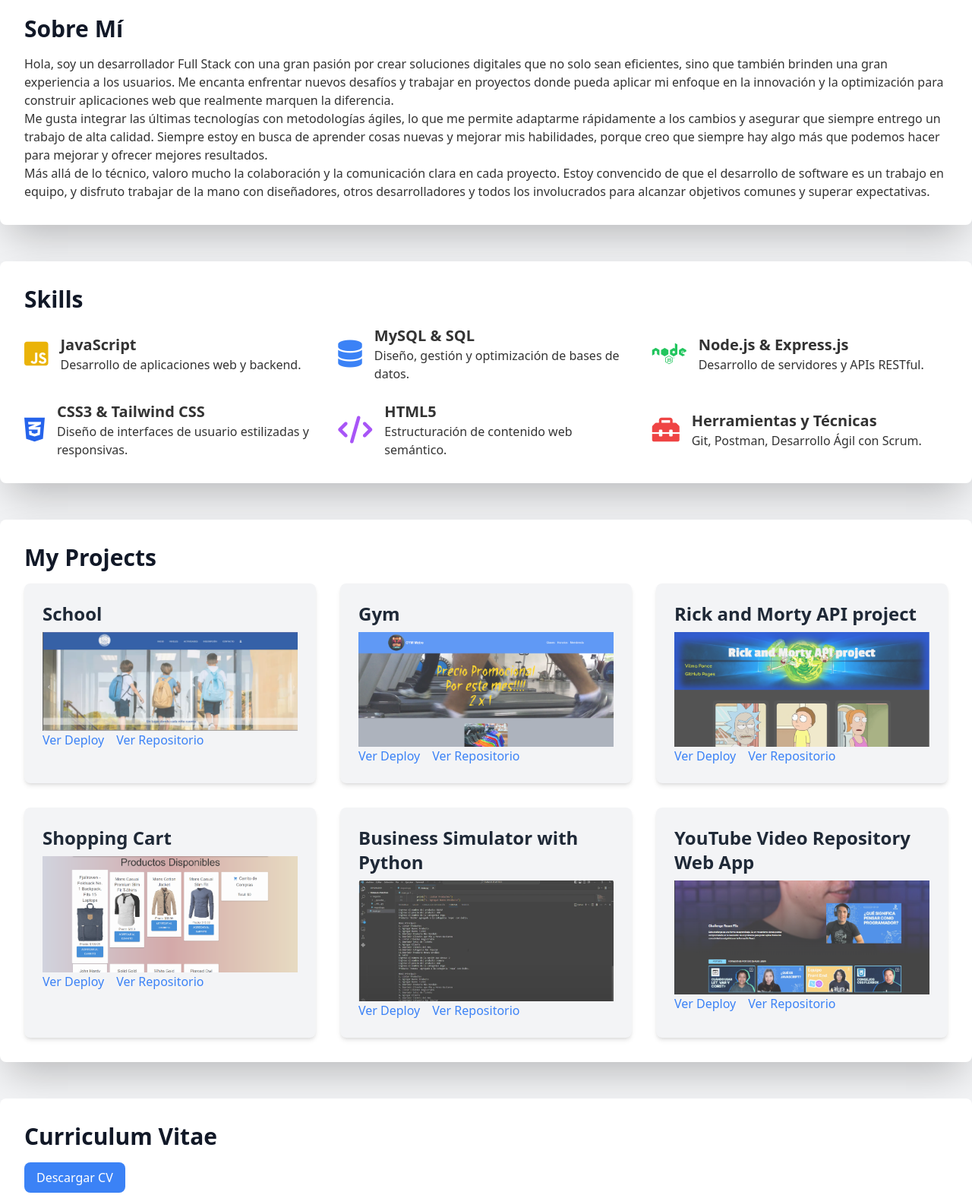
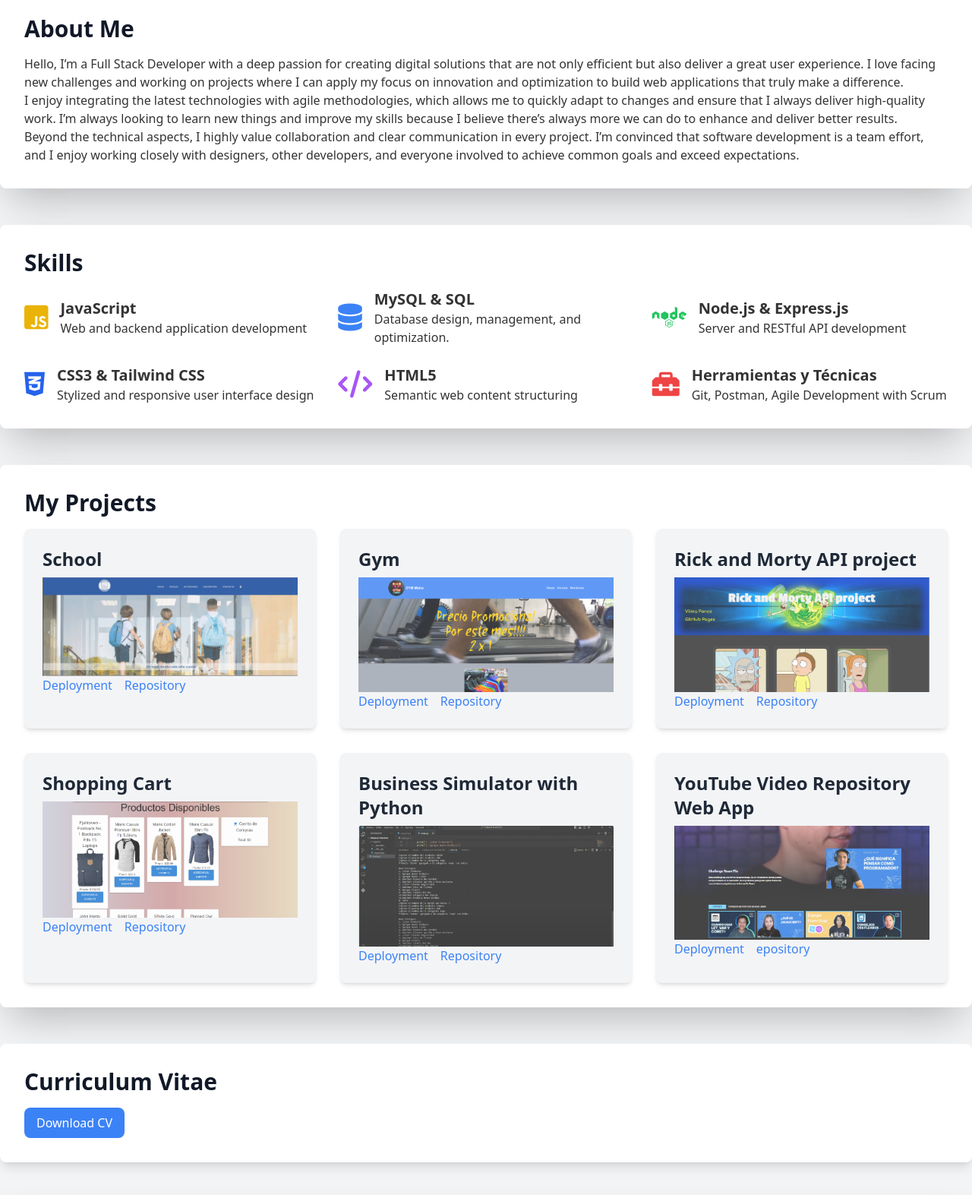
Before and after one commit to vilmaponce/PortfolioVilmaP, a plain HTML site: page index.html in a window 1280 px wide. Shown: the part 860-2433 px from the top of the page at 76% size. Drawn offline with nearby package versions, Linux system fonts and the light colour scheme.

Commit message:
algunos cambios en el html

```diff
--- a/index.html
+++ b/index.html
@@ -16,9 +16,9 @@
         <div class="container mx-auto flex items-center justify-between">
             <h1 class="text-white text-2xl font-bold">Mi Portafolio</h1>
             <div>
-                <a href="#about" class="text-white mr-4">Sobre Mí</a>
-                <a href="#skills" class="text-white mr-4">Habilidades</a>
-                <a href="#contact" class="text-white">Contacto</a>
+                <a href="#about" class="text-white mr-4">About Me</a>
+                <a href="#skills" class="text-white mr-4">Skills</a>
+                <a href="#contact" class="text-white">Contact</a>
             </div>
         </div>
     </nav>
@@ -31,8 +31,8 @@
             class="mi-foto absolute right-1/4 md:transform md:translate-x-2 md:block hidden"
             style="max-width: 35%; max-height: 60vh;">
         <div class="text-left z-10 pl-6">
-            <h2 class="text-5xl font-bold mb-5">Desarrolladora Web Full Stack</h2>
-            <p class="text-2xl mb-9">Transformando ideas en soluciones digitales.</p>
+            <h2 class="text-5xl font-bold mb-5">Full Stack Developer</h2>
+            <p class="text-2xl mb-9">Transforming ideas into digital solutions</p>
             <a href="#contact"
                 class="bg-teal-500 hover:bg-teal-700 text-white font-bold py-2 px-4 rounded">Contáctame</a>
         </div>
@@ -41,21 +41,19 @@
 
 
 
-    <!-- Sobre Mí -->
+    <!-- About Me -->
     <section id="about" class="container mx-auto my-12 p-8 bg-white rounded-lg shadow-2xl">
-        <h2 class="text-3xl font-bold text-gray-900 mb-4">Sobre Mí</h2>
-        <p>Hola, soy un desarrollador Full Stack con una gran pasión por crear soluciones digitales que no solo sean
-            eficientes, sino que también brinden una gran experiencia a los usuarios. Me encanta enfrentar nuevos
-            desafíos y trabajar en proyectos donde pueda aplicar mi enfoque en la innovación y la optimización para
-            construir aplicaciones web que realmente marquen la diferencia.</p>
-        <p>Me gusta integrar las últimas tecnologías con metodologías ágiles, lo que me permite adaptarme rápidamente a
-            los cambios y asegurar que siempre entrego un trabajo de alta calidad. Siempre estoy en busca de aprender
-            cosas nuevas y mejorar mis habilidades, porque creo que siempre hay algo más que podemos hacer para mejorar
-            y ofrecer mejores resultados.</p>
-        <p>Más allá de lo técnico, valoro mucho la colaboración y la comunicación clara en cada proyecto. Estoy
-            convencido de que el desarrollo de software es un trabajo en equipo, y disfruto trabajar de la mano con
-            diseñadores, otros desarrolladores y todos los involucrados para alcanzar objetivos comunes y superar
-            expectativas.</p>
+        <h2 class="text-3xl font-bold text-gray-900 mb-4">About Me</h2>
+        <p>Hello, I’m a Full Stack Developer with a deep passion for creating digital solutions that are not only
+            efficient but also deliver a great user experience. I love facing new challenges and working on projects
+            where I can apply my focus on innovation and optimization to build web applications that truly make a
+            difference.</p>
+        <p>I enjoy integrating the latest technologies with agile methodologies, which allows me to quickly adapt to
+            changes and ensure that I always deliver high-quality work. I’m always looking to learn new things and
+            improve my skills because I believe there’s always more we can do to enhance and deliver better results.</p>
+        <p>Beyond the technical aspects, I highly value collaboration and clear communication in every project. I’m
+            convinced that software development is a team effort, and I enjoy working closely with designers, other
+            developers, and everyone involved to achieve common goals and exceed expectations.</p>
     </section>
 
 
@@ -67,135 +65,134 @@
                 <i class="fab fa-js-square text-4xl text-yellow-500 mr-4"></i>
                 <div>
                     <h3 class="text-xl font-bold">JavaScript</h3>
-                    <p>Desarrollo de aplicaciones web y backend.</p>
+                    <p>Web and backend application development</p>
                 </div>
             </div>
             <div class="flex items-center">
                 <i class="fas fa-database text-4xl text-blue-500 mr-4"></i>
                 <div>
                     <h3 class="text-xl font-bold">MySQL & SQL</h3>
-                    <p>Diseño, gestión y optimización de bases de datos.</p>
+                    <p>Database design, management, and optimization.</p>
                 </div>
             </div>
             <div class="flex items-center">
                 <i class="fab fa-node text-4xl text-green-500 mr-4"></i>
                 <div>
                     <h3 class="text-xl font-bold">Node.js & Express.js</h3>
-                    <p>Desarrollo de servidores y APIs RESTful.</p>
+                    <p>Server and RESTful API development</p>
                 </div>
             </div>
             <div class="flex items-center">
                 <i class="fab fa-css3-alt text-4xl text-blue-600 mr-4"></i>
                 <div>
                     <h3 class="text-xl font-bold">CSS3 & Tailwind CSS</h3>
-                    <p>Diseño de interfaces de usuario estilizadas y responsivas.</p>
+                    <p>Stylized and responsive user interface design</p>
                 </div>
             </div>
             <div class="flex items-center">
                 <i class="fas fa-code text-4xl text-purple-500 mr-4"></i>
                 <div>
                     <h3 class="text-xl font-bold">HTML5</h3>
-                    <p>Estructuración de contenido web semántico.</p>
+                    <p>Semantic web content structuring</p>
                 </div>
             </div>
             <div class="flex items-center">
                 <i class="fas fa-toolbox text-4xl text-red-500 mr-4"></i>
                 <div>
                     <h3 class="text-xl font-bold">Herramientas y Técnicas</h3>
-                    <p>Git, Postman, Desarrollo Ágil con Scrum.</p>
+                    <p>Git, Postman, Agile Development with Scrum</p>
                 </div>
             </div>
         </div>
     </section>
 
-    <!-- Proyectos -->
+    <!-- Projects-->
 
     <section id="projects" class="container mx-auto my-12 p-8 bg-white rounded-lg shadow-2xl">
         <h2 class="text-3xl font-bold text-gray-900 mb-4">My Projects</h2>
         <div class="grid grid-cols-1 sm:grid-cols-2 lg:grid-cols-3 gap-8">
-            <!-- Proyecto 1 -->
+            <!-- Project 1 -->
             <div class="bg-gray-100 p-6 rounded-lg shadow-md">
                 <h3 class="text-2xl font-semibold text-gray-800 mb-2">School </h3>
                 <img src="./Documentos/fotoLuminova.png" class="transparent-img" alt="Proyecto 1">
 
                 <div class="flex items-center space-x-4">
-                    <a href="./Documentos/VideoLuminova.mp4" target="_blank" class="text-blue-500 hover:underline">Ver
-                        Deploy</a>
+                    <a href="./Documentos/VideoLuminova.mp4" target="_blank" class="text-blue-500 hover:underline">Deployment</a>
                     <a href="https://github.com/vilmaponce/colegio" target="_blank"
-                        class="text-blue-500 hover:underline">Ver Repositorio</a>
+                        class="text-blue-500 hover:underline">Repository</a>
                 </div>
             </div>
-            <!-- Proyecto 2 -->
+            <!-- Project 2 -->
             <div class="bg-gray-100 p-6 rounded-lg shadow-md">
                 <h3 class="text-2xl font-semibold text-gray-800 mb-2"> Gym</h3>
                 <img src="./Documentos/gym.png" class="transparent-img" alt="Proyecto 2">
 
                 <div class="flex items-center space-x-4">
                     <a href="https://vilmaponce.github.io/Proyecto-Gym/" target="_blank"
-                        class="text-blue-500 hover:underline">Ver Deploy</a>
+                        class="text-blue-500 hover:underline">Deployment</a>
                     <a href="https://github.com/vilmaponce/Proyecto-Gym" target="_blank"
-                        class="text-blue-500 hover:underline">Ver Repositorio</a>
+                        class="text-blue-500 hover:underline">Repository</a>
                 </div>
             </div>
-            <!-- Proyecto 3 -->
+            <!-- Project 3 -->
             <div class="bg-gray-100 p-6 rounded-lg shadow-md">
                 <h3 class="text-2xl font-semibold text-gray-800 mb-2">Rick and Morty API project</h3>
                 <img src="./Documentos/fetch.png" class="transparent-img" alt="Proyecto3">
 
                 <div class="flex items-center space-x-4">
                     <a href="https://vilmaponce.github.io/fetchCaCodo/" target="_blank"
-                        class="text-blue-500 hover:underline">Ver Deploy</a>
+                        class="text-blue-500 hover:underline">Deployment</a>
                     <a href="https://github.com/vilmaponce/fetchCaCodo" target="_blank"
-                        class="text-blue-500 hover:underline">Ver Repositorio</a>
+                        class="text-blue-500 hover:underline">Repository</a>
                 </div>
             </div>
-            <!-- Proyecto 4 -->
+            <!-- Project 4 -->
             <div class="bg-gray-100 p-6 rounded-lg shadow-md">
                 <h3 class="text-2xl font-semibold text-gray-800 mb-2"> Shopping Cart</h3>
                 <img src="./Documentos/carrito.png" class="transparent-img" alt="Proyecto 4">
 
                 <div class="flex items-center space-x-4">
                     <a href="https://shop-cart-eosin.vercel.app/" target="_blank"
-                        class="text-blue-500 hover:underline">Ver Deploy</a>
+                        class="text-blue-500 hover:underline">Deployment</a>
                     <a href="https://github.com/tuusuario/repo-proyecto-2" target="_blank"
-                        class="text-blue-500 hover:underline">Ver Repositorio</a>
+                        class="text-blue-500 hover:underline">Repository</a>
                 </div>
             </div>
-            <!-- Proyecto 5 -->
+            <!-- Project 5 -->
             <div class="bg-gray-100 p-6 rounded-lg shadow-md">
                 <h3 class="text-2xl font-semibold text-gray-800 mb-2">Business Simulator with Python</h3>
                 <img src="./Documentos/negocio.png" class="transparent-img" alt="Proyecto 5">
 
                 <div class="flex items-center space-x-4">
                     <a href="https://www.youtube.com/watch?v=I-hbFVF5tz0" target="_blank"
-                        class="text-blue-500 hover:underline">Ver Deploy</a>
+                        class="text-blue-500 hover:underline">Deployment</a>
                     <a href="https://github.com/vilmaponce/TrabajoP" target="_blank"
-                        class="text-blue-500 hover:underline">Ver Repositorio</a>
+                        class="text-blue-500 hover:underline">Repository</a>
                 </div>
             </div>
-            <!-- Proyecto 6 -->
+            <!-- Project 6 -->
             <div class="bg-gray-100 p-6 rounded-lg shadow-md">
                 <h3 class="text-2xl font-semibold text-gray-800 mb-2">YouTube Video Repository Web App</h3>
                 <img src="./Documentos/flix.png" class="transparent-img" alt="Proyecto ">
 
                 <div class="flex items-center space-x-4">
                     <a href="https://vil-flix-325k4ybhv-vilmaponce.vercel.app/" target="_blank"
-                        class="text-blue-500 hover:underline">Ver Deploy</a>
+                        class="text-blue-500 hover:underline">Deployment</a>
                     <a href="https://github.com/vilmaponce/Vil-FLIX" target="_blank"
-                        class="text-blue-500 hover:underline">Ver Repositorio</a>
+                        class="text-blue-500 hover:underline">epository</a>
                 </div>
             </div>
 
         </div>
     </section>
-     <!--Cv-->
-     <section id="contact" class="container mx-auto my-12 p-8 bg-white rounded-lg shadow-lg">
+    <!--Cv-->
+    <section id="contact" class="container mx-auto my-12 p-8 bg-white rounded-lg shadow-lg">
         <h2 class="text-3xl font-bold text-gray-900 mb-4">Curriculum Vitae</h2>
         <div class="flex items-center space-x-6">
             <!-- Enlace para descargar el CV -->
             <a href="./Documentos/CV-Vilma Ponce.pdf"
                 class="bg-blue-500 text-white px-4 py-2 rounded-lg hover:bg-blue-600" download="CV-Vilma-Ponce.pdf">
-                Descargar CV
+                Download CV
             </a>
 
         </div>
@@ -203,11 +200,11 @@
 
     <!-- Contacto -->
     <section id="contact" class="container mx-auto my-12 p-8 bg-white rounded-lg shadow-2xl">
-        <h2 class="text-3xl font-bold text-gray-900 mb-4">Contacto</h2>
+        <h2 class="text-3xl font-bold text-gray-900 mb-4">Contact</h2>
         <form action="https://formspree.io/f/xwkgjrln" method="POST">
             <div class="grid grid-cols-1 md:grid-cols-2 gap-6">
                 <div class="mb-4">
-                    <label for="name" class="block text-gray-700 font-semibold mb-2">Nombre:</label>
+                    <label for="name" class="block text-gray-700 font-semibold mb-2">Name:</label>
                     <input type="text" id="name" name="name" class="w-full px-4 py-2 border border-gray-300 rounded-lg"
                         required>
                 </div>
@@ -218,7 +215,7 @@
                 </div>
             </div>
             <div class="mb-4">
-                <label for="message" class="block text-gray-700 font-semibold mb-2">Mensaje:</label>
+                <label for="message" class="block text-gray-700 font-semibold mb-2">Menssage:</label>
                 <textarea id="message" name="message" rows="4"
                     class="w-full px-4 py-2 border border-gray-300 rounded-lg" required></textarea>
             </div>
@@ -240,7 +237,7 @@
     <!-- Footer -->
     <footer class="bg-gray-900 text-white py-6">
         <div class="container mx-auto text-center">
-            <p>&copy; 2024 Vilma Ponce. Todos los derechos reservados.</p>
+            <p>&copy; 2024 Vilma Ponce. All rights reserved..</p>
         </div>
     </footer>
 </body>
```
